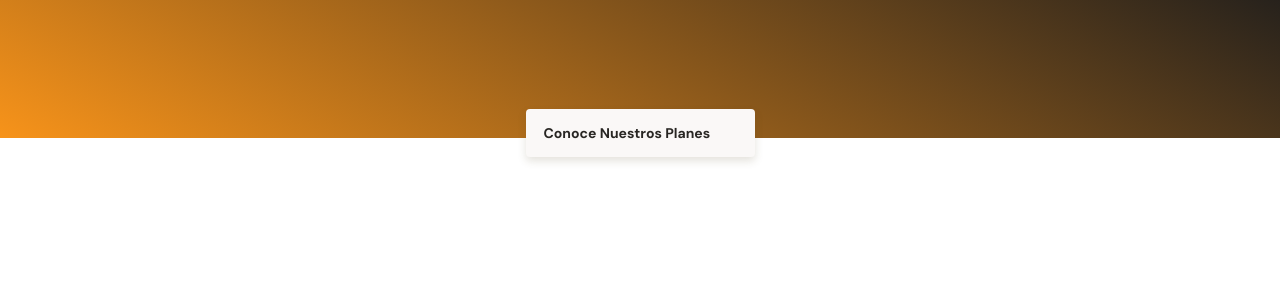
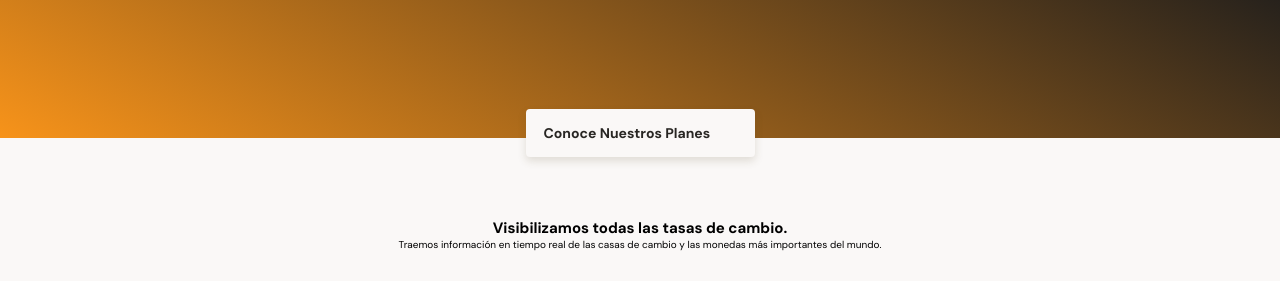
Before and after one commit to JoseLuisFV/BatatabipLandingPage, a plain HTML site: page index.html in a window 1280 px wide. Shown: the part 196-486 px from the top of the page. Drawn offline with Linux system fonts and the light colour scheme.

Commit message:
Estructurando y dando algunos estilos a la seccion main

```diff
--- a/css/style.css
+++ b/css/style.css
@@ -35,7 +35,7 @@
     justify-content: center;
     align-items: center;
     width: 100%;
-    min-width: 120px;
+    min-width: 320px;
     height: 334px;
     text-align: center;
     background-image: linear-gradient(207.9deg,
@@ -99,3 +99,24 @@
     margin-left: 10px;
     background-image: url('../assets/icons/down-arrow.svg');
 }
+
+main {
+    width: 100%;
+    height: auto;
+    background-color: var(--off-white);
+}
+
+.main-exchange-container {
+    width: 100%;
+    height: auto;
+    padding-top:  80px;
+    padding-bottom: 30px;
+    text-align: center;
+}
+
+.main-exchange-container__title {
+    width: 90%;
+    min-width: 288px;
+    max-width: 900px;
+    margin: 0 auto;
+}
--- a/index.html
+++ b/index.html
@@ -5,7 +5,7 @@
     <title>Document</title>
     <link rel="preconnect" href="https://fonts.gstatic.com">
     <link href="https://fonts.googleapis.com/css2?family=DM+Sans:wght@400;500;700&family=Inter:wght@300;500&display=swap" rel="stylesheet">
-    <link rel="stylesheet" href="css/style.css">
+    <link rel="stylesheet" href="./css/style.css">
 </head>
 <body>
     <header>
@@ -23,8 +23,17 @@
         </div>
     </header>
     <main>
-        <section>
-
+        <section class="main-exchange-container">
+            <div class="backgroundImg"></div>
+            <div class="main-exchange-container__title">
+                <h2>
+                    Visibilizamos todas las tasas de cambio.
+                </h2>
+                <p>
+                    Traemos información en tiempo real de las casas de cambio y las monedas más importantes del mundo.
+                </p>
+            </div>
+            <section class="main-tables-container"></section>
         </section>
         <section>
 
```
